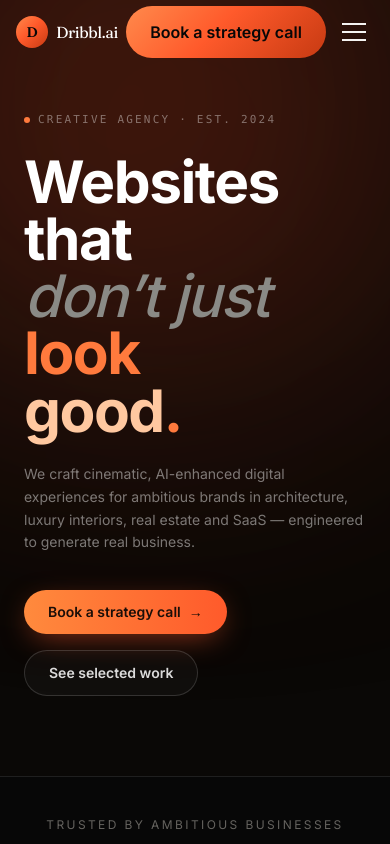
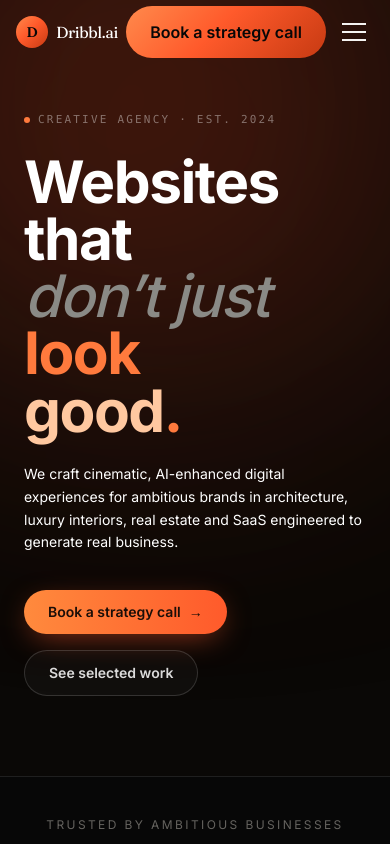
Before and after one commit to Harsh90Prajapati/Dribble.io, a React (Vite) app: page / in a window 390 px wide. Shown: the top 844 px of the page. Built offline with nearby package versions, Linux system fonts and the light colour scheme.

Commit message:
hero descp color

```diff
--- a/src/components/Hero.jsx
+++ b/src/components/Hero.jsx
@@ -30,9 +30,9 @@ export default function Hero() {
         </h1>
 
         {/* paragraph */}
-        <p className="mt-6 max-w-md text-sm sm:text-base leading-relaxed text-white/45">
+        <p className="mt-6 max-w-md text-sm sm:text-base leading-relaxed text-white">
           We craft cinematic, AI-enhanced digital experiences for ambitious
-          brands in architecture, luxury interiors, real estate and SaaS —
+          brands in architecture, luxury interiors, real estate and SaaS
           engineered to generate real business.
         </p>
 
```
